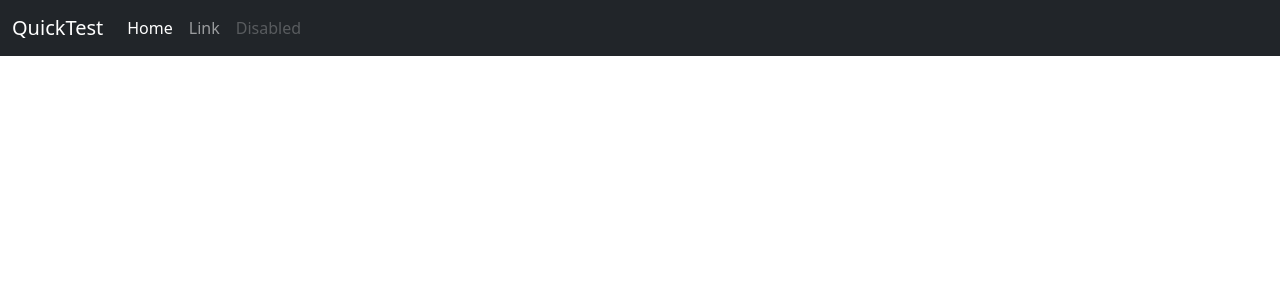
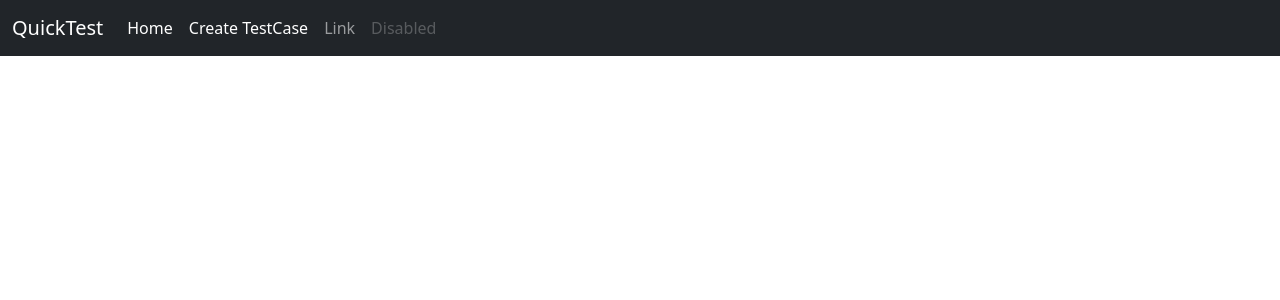
Before and after one commit to kubilayeldemir/QuickTest, a Vue app in the folder quicktest.panel/: page /testcase/create in a window 1280 px wide. Shown: the top 300 px of the page. Built offline with nearby package versions, Linux system fonts and the light colour scheme; no server answers; what vue-expandable-image would draw is missing.

Commit message:
feat: Panel TestcaseCreate page button and route impl.

```diff
--- /dev/null
+++ b/quicktest.panel/src/components/CreateTestButton.vue
@@ -0,0 +1,19 @@
+<script>
+export default {
+  name: "CreateTestButton"
+}
+</script>
+
+<template>
+<div class="container">
+  <router-link :to="{name:'TestCaseCreatePage'}" class="nounderline">
+    <button type="button" class="btn btn-primary ms-5">Click Here To Create a New Test Case</button>
+  </router-link>
+</div>
+</template>
+
+
+
+<style scoped>
+
+</style>
--- a/quicktest.panel/src/components/NavBar.vue
+++ b/quicktest.panel/src/components/NavBar.vue
@@ -11,7 +11,14 @@
       <div class="collapse navbar-collapse" id="navbarCollapse">
         <ul class="navbar-nav me-auto mb-2 mb-md-0">
           <li class="nav-item">
+            <router-link :to="{name:'Homepage'}" class="nounderline">
             <a class="nav-link active" aria-current="page" href="#">Home</a>
+            </router-link>
+          </li>
+          <li class="nav-item">
+            <router-link :to="{name:'TestCaseCreatePage'}" class="nounderline">
+              <a class="nav-link active" aria-current="page" href="#">Create TestCase</a>
+            </router-link>
           </li>
           <li class="nav-item">
             <a class="nav-link" href="#">Link</a>
--- /dev/null
+++ b/quicktest.panel/src/containers/TestCaseCreatePage.vue
@@ -0,0 +1,13 @@
+<script>
+export default {
+  name: "TestCaseCreatePage"
+}
+</script>
+
+<template>
+<div></div>
+</template>
+
+<style scoped>
+
+</style>
--- a/quicktest.panel/src/containers/TestCasePanel.vue
+++ b/quicktest.panel/src/containers/TestCasePanel.vue
@@ -1,10 +1,11 @@
 <script>
 import {mapState} from 'vuex'
 import TestCase from "@/components/TestCaseCard";
+import CreateTestButton from "@/components/CreateTestButton";
 
 export default {
   name: "TestCasePanel",
-  components: {TestCase},
+  components: {CreateTestButton, TestCase},
   data() {
     return {}
   },
@@ -30,6 +31,9 @@ export default {
 
 <template>
   <div class="container">
+    <div class="row">
+      <create-test-button class="mt-5 text-center"></create-test-button>
+    </div>
     <div class="row justify-content-center mt-5">
       <div v-for="testcase in testcases" :key="testcase.id" class="col-12 col-lg-3">
         <test-case :testcase="testcase"></test-case>
--- a/quicktest.panel/src/utils/routes.js
+++ b/quicktest.panel/src/utils/routes.js
@@ -4,6 +4,7 @@ import TestCasePanel from "@/containers/TestCasePanel";
 import ReportsPage from "@/containers/ReportsPage";
 import SingleReportPage from "@/containers/SingleReportPage";
 import TestCasePage from "@/containers/TestCasePage";
+import TestCaseCreatePage from "@/containers/TestCaseCreatePage";
 
 export const routes = [
     {path: '/', component: Homepage, name: "Homepage", props: true},
@@ -11,6 +12,7 @@ export const routes = [
     {path: '/development', component: TestCasePanel, name: "TestCasePanel", props: true},
     {path: '/reports', component: ReportsPage, name: "ReportsPage", props: true},
     {path: '/testcase', component: TestCasePage, name: "TestCasePage", props: true},
-    {path: '/report/description', component: SingleReportPage, name: "SingleReportPage", props: true}
+    {path: '/report/description', component: SingleReportPage, name: "SingleReportPage", props: true},
+    {path: '/testcase/create', component: TestCaseCreatePage, name: "TestCaseCreatePage", props: true}
 
 ]
```
